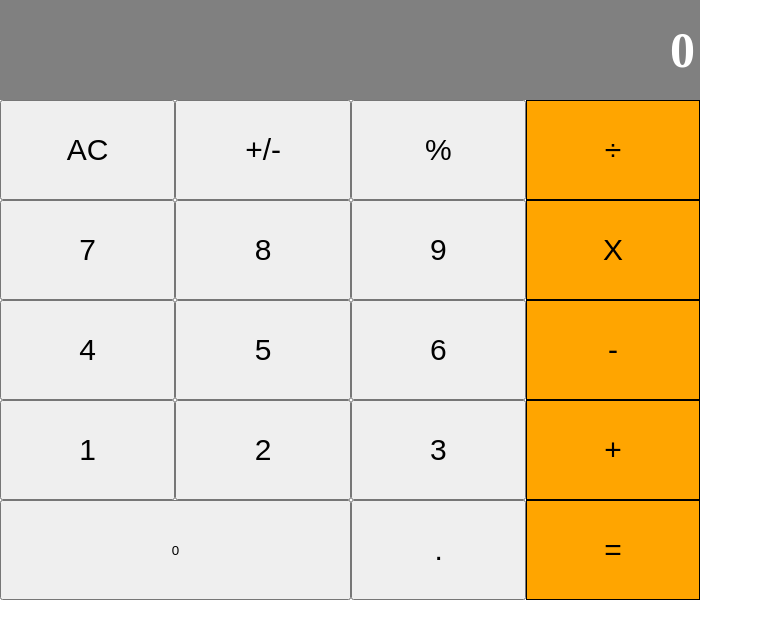
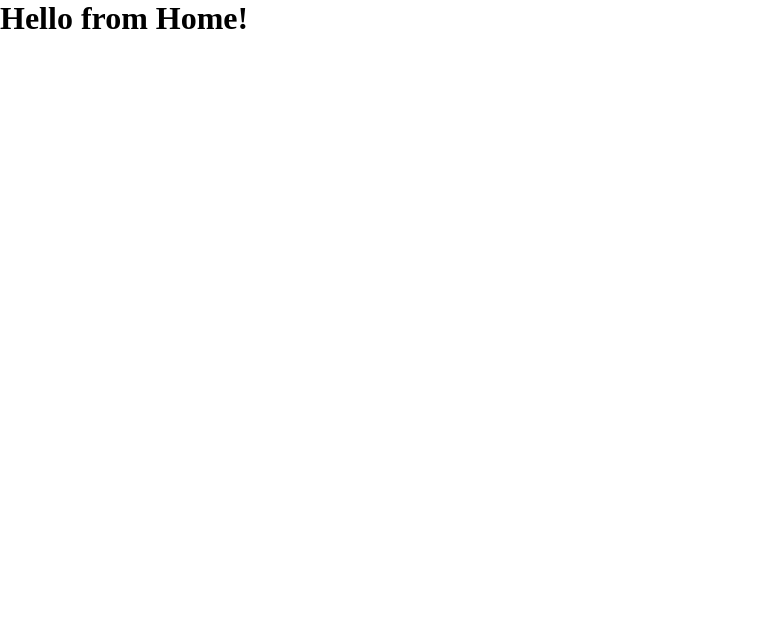
Before and after one commit to SarvarKh/react-calculator, a React (Create React App) app: page / in a window 1280 px wide. Shown: the top 638 px of the page, without its empty margins (0-763 px from the left). Built offline with nearby package versions, Linux system fonts and the light colour scheme.

Commit message:
Setup Router and Call home page via Router.js

```diff
--- a/src/index.js
+++ b/src/index.js
@@ -1,9 +1,11 @@
 import React from 'react';
 import ReactDOM from 'react-dom';
-import App from './components/App';
+import Routes from './Routes';
 import './style/index.css';
 
 ReactDOM.render(
-  <App />,
+  <React.StrictMode>
+    <Routes />
+  </React.StrictMode>,
   document.getElementById('root'),
 );
```
Also changed, not shown: src/Routes.js (+4 -4 lines).
